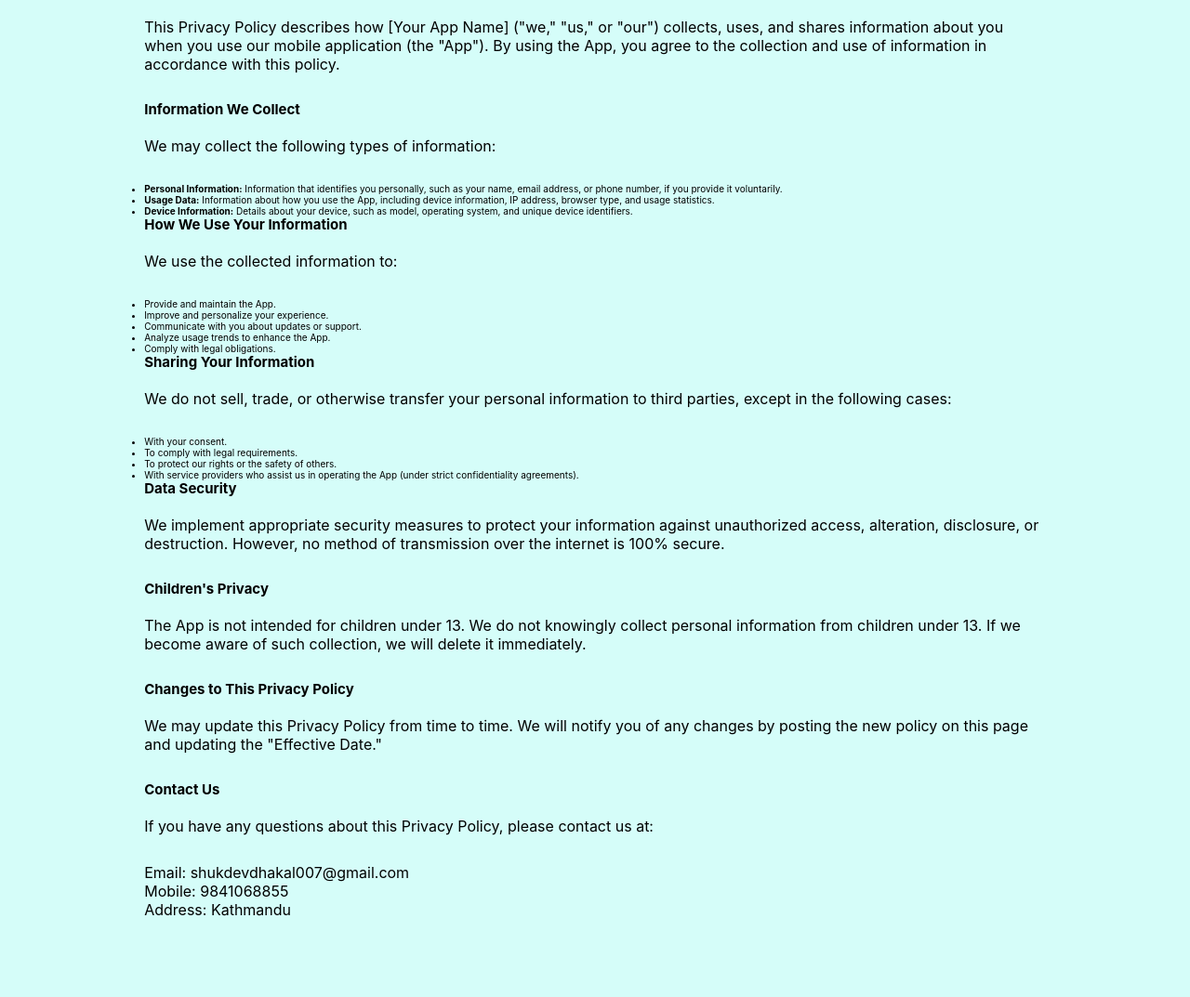
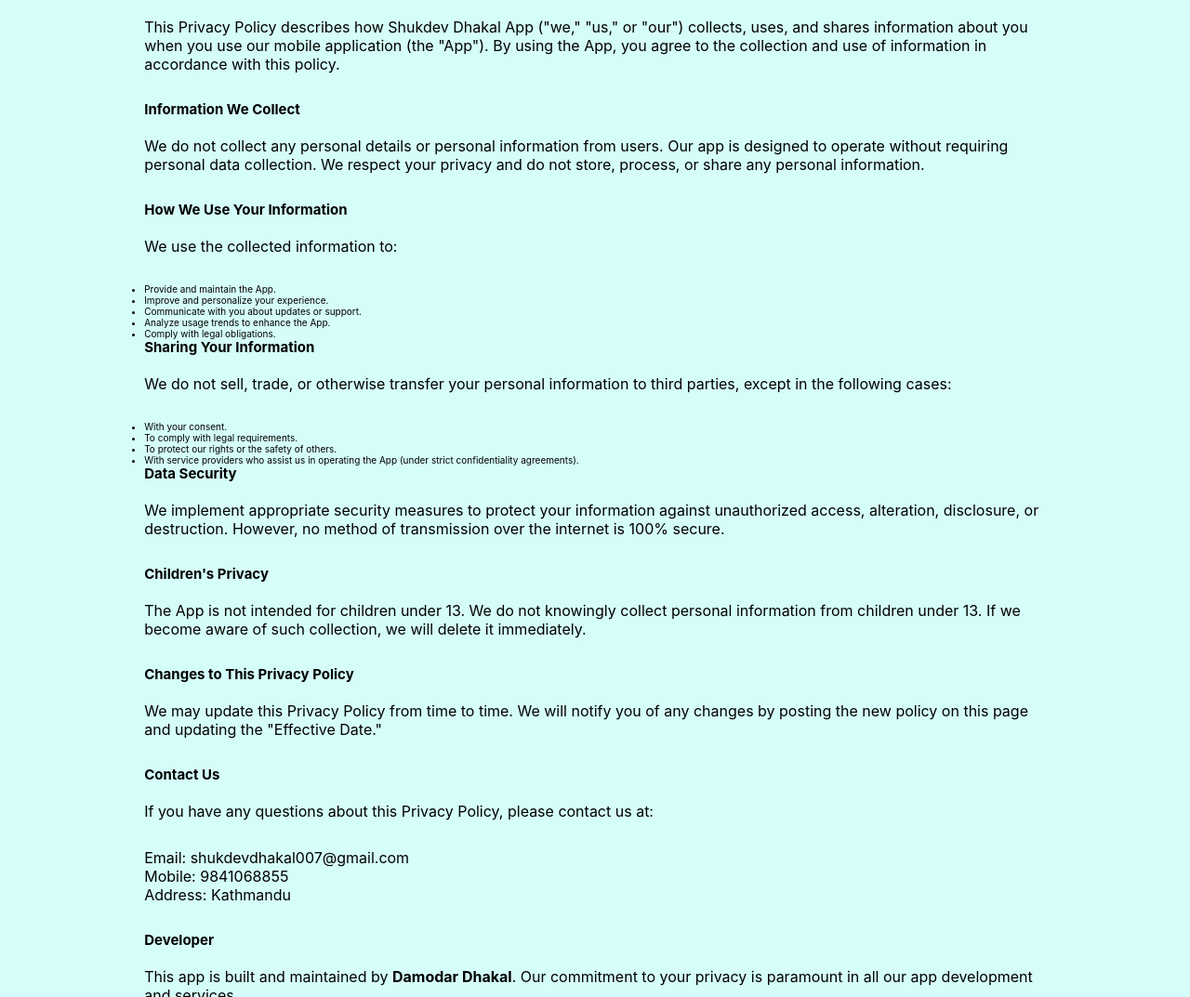
Before and after one commit to damodardhakal007/damodar-dhakal-webiste, a plain HTML site: page privacy-policy.html in a window 1280 px wide. Shown: the part 223-1296 px from the top of the page at 93% size. Drawn offline with nearby package versions, Linux system fonts and the light colour scheme.

Commit message:
aaaa
aaaa

```diff
--- a/privacy-policy.html
+++ b/privacy-policy.html
@@ -28,15 +28,10 @@
             <h2 class="heading">Privacy <span>Policy</span> </h2>
             <p><strong>Effective Date:</strong> April 6, 2026</p>
 
-            <p>This Privacy Policy describes how [Your App Name] ("we," "us," or "our") collects, uses, and shares information about you when you use our mobile application (the "App"). By using the App, you agree to the collection and use of information in accordance with this policy.</p>
+            <p>This Privacy Policy describes how Shukdev Dhakal App ("we," "us," or "our") collects, uses, and shares information about you when you use our mobile application (the "App"). By using the App, you agree to the collection and use of information in accordance with this policy.</p>
 
             <h2>Information We Collect</h2>
-            <p>We may collect the following types of information:</p>
-            <ul>
-                <li><strong>Personal Information:</strong> Information that identifies you personally, such as your name, email address, or phone number, if you provide it voluntarily.</li>
-                <li><strong>Usage Data:</strong> Information about how you use the App, including device information, IP address, browser type, and usage statistics.</li>
-                <li><strong>Device Information:</strong> Details about your device, such as model, operating system, and unique device identifiers.</li>
-            </ul>
+            <p>We do not collect any personal details or personal information from users. Our app is designed to operate without requiring personal data collection. We respect your privacy and do not store, process, or share any personal information.</p>
 
             <h2>How We Use Your Information</h2>
             <p>We use the collected information to:</p>
@@ -71,6 +66,9 @@
             <p>Email: shukdevdhakal007@gmail.com<br>
             Mobile: 9841068855<br>
             Address: Kathmandu</p>
+
+            <h2>Developer</h2>
+            <p>This app is built and maintained by <strong>Damodar Dhakal</strong>. Our commitment to your privacy is paramount in all our app development and services.</p>
         </div>
     </section>
 
@@ -79,6 +77,7 @@
         <div class="social">
             <a href="https://www.facebook.com/shukdev.dhakal.3" target="_blank"><i class='bx bxl-facebook'></i></a>
             <a href="https://instagram.com/shukdevdhakal007" target="_blank"><i class='bx bxl-instagram' ></i></a>
+            <a href="https://play.google.com/store/apps/developer?id=Shukdev+Dhakal" target="_blank"><i class='bx bxl-play-store'></i></a>
         </div>
     </footer>
 
```
Also changed, not shown: about.html (+1 -0 lines), contact-me.html (+1 -0 lines), index.html (+4 -3 lines).
